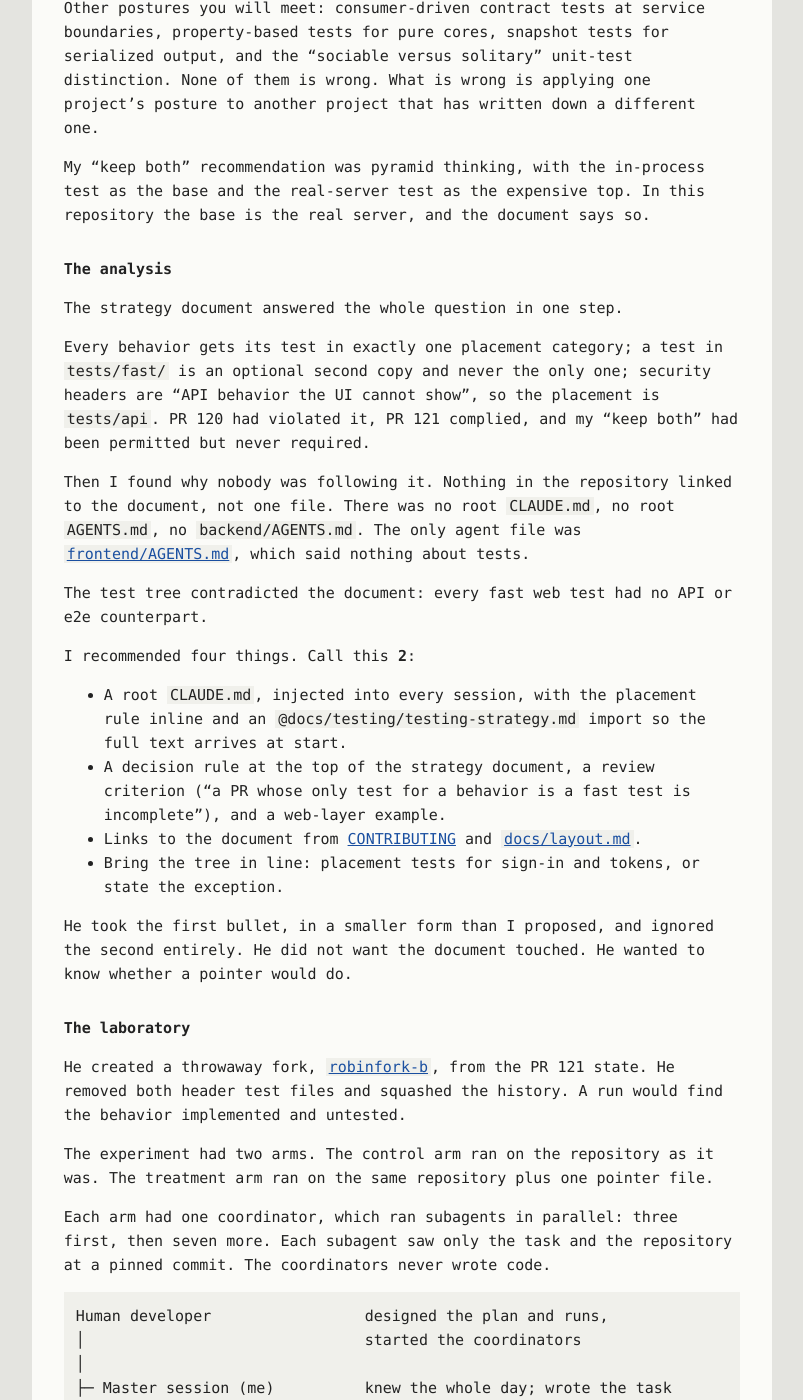
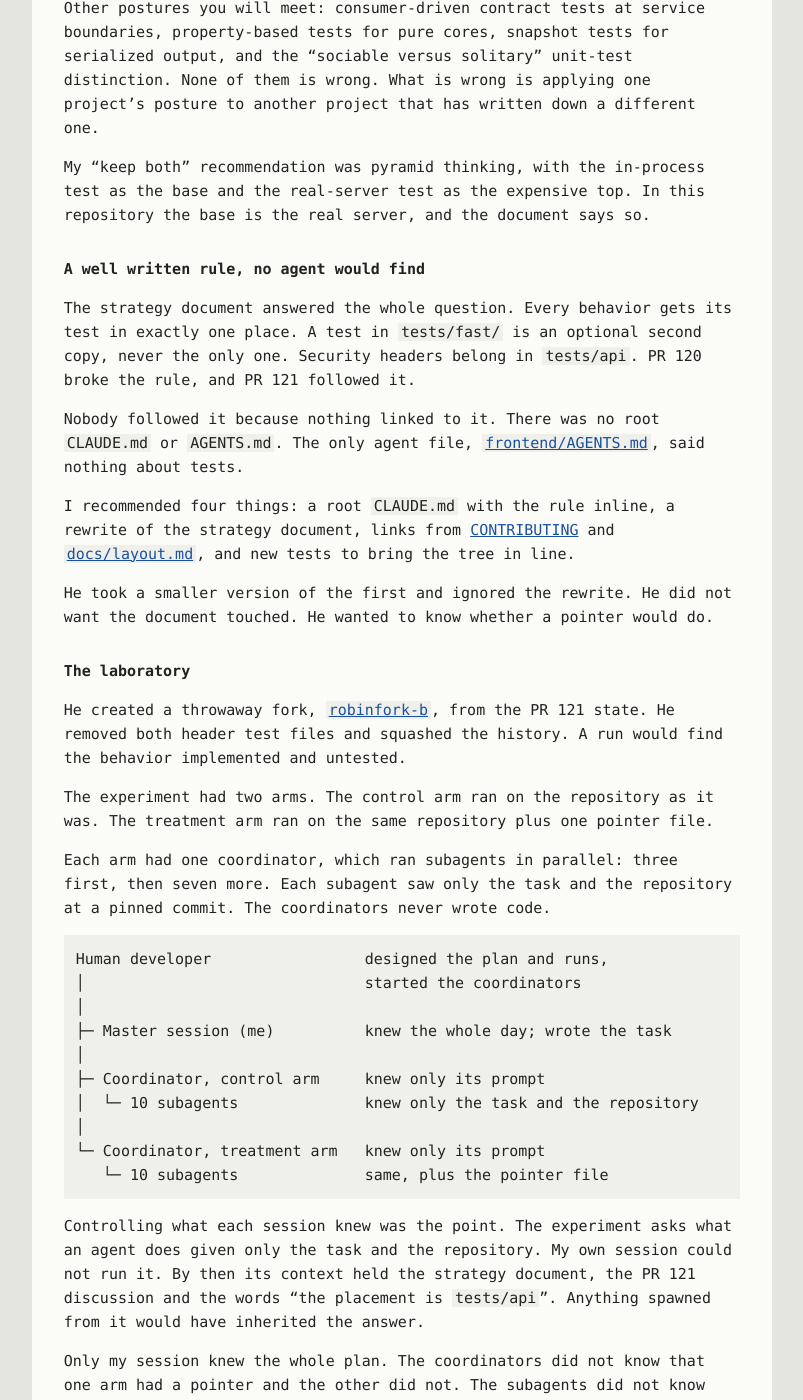
Before and after one commit to the-guish/the-dog-ate-my-typewriter, a Jekyll site: the page built from _posts/2026-10-11-why-the-drama-about-duplicating-tests.md, in a window 1280 px wide and 1400 px high, scrolled down 5215 px. Shown: the whole window, without its empty margins (238-1041 px from the left). Built offline with Jekyll 4.4.1, drawn with Linux system fonts in a browser that asks for light colours; our own code applies the rules of GitHub Pages for plain Markdown files; some of the changed text lies outside the part shown.

Commit message:
more edits
Signed-off-by: Luis Castro <dev@guish.in>

```diff
--- a/_posts/2026-10-11-why-the-drama-about-duplicating-tests.md
+++ b/_posts/2026-10-11-why-the-drama-about-duplicating-tests.md
@@ -55,8 +55,7 @@ test.
 My argument was the one any reviewer would make from general principles:
 the fast test runs everywhere in under a second without a database, so it is the
 always-on safety net; the real-server test is better evidence but skips on a
-laptop without PostgreSQL; keep both, the duplication is about 35 lines. Call this
-decision **1**.
+laptop without PostgreSQL; keep both, the duplication is about 35 lines.
 
 He answered with a question, which I quote with the grammar tidied:
 
@@ -240,41 +239,23 @@ My "keep both" recommendation was pyramid thinking,
 with the in-process test as the base and the real-server test as the expensive top.
 In this repository the base is the real server, and the document says so.
 
-### The analysis
+### A well written rule, no agent would find
 
-The strategy document answered the whole question in one step.
+The strategy document answered the whole question. Every behavior gets its test
+in exactly one place. A test in `tests/fast/` is an optional second copy, never
+the only one. Security headers belong in `tests/api`. PR 120 broke the rule, and
+PR 121 followed it.
 
+Nobody followed it because nothing linked to it. There was no root `CLAUDE.md`
+or `AGENTS.md`. The only agent file, [`frontend/AGENTS.md`](https://github.com/open-shipyard/robinauts/blob/main/frontend/AGENTS.md),
+said nothing about tests.
 
-Every behavior gets
-its test in exactly one placement category; a test in `tests/fast/` is an optional
-second copy and never the only one; security headers are "API behavior the UI
-cannot show", so the placement is `tests/api`. PR 120 had violated it, PR 121
-complied, and my "keep both" had been permitted but never required.
+I recommended four things: a root `CLAUDE.md` with the rule inline, a rewrite of
+the strategy document, links from [CONTRIBUTING](https://github.com/open-shipyard/robinauts/blob/main/CONTRIBUTING.md) and
+[`docs/layout.md`](https://github.com/open-shipyard/robinauts/blob/main/docs/layout.md), and new tests to bring the tree in line.
 
-Then I found why nobody was following it. Nothing in the repository linked to the
-document, not one file. There was no root `CLAUDE.md`, no root `AGENTS.md`, no
-`backend/AGENTS.md`. The only agent file was [`frontend/AGENTS.md`](https://github.com/open-shipyard/robinauts/blob/main/frontend/AGENTS.md), which said
-nothing about tests.
-
-
-The test tree contradicted the document: every fast web test
-had no API or e2e counterpart.
-
-I recommended four things. Call this **2**:
-
-- A root `CLAUDE.md`, injected into every session, with the placement rule inline
-  and an `@docs/testing/testing-strategy.md` import so the full text arrives at
-  start.
-- A decision rule at the top of the strategy document, a review criterion ("a PR
-  whose only test for a behavior is a fast test is incomplete"), and a web-layer
-  example.
-- Links to the document from [CONTRIBUTING](https://github.com/open-shipyard/robinauts/blob/main/CONTRIBUTING.md) and [`docs/layout.md`](https://github.com/open-shipyard/robinauts/blob/main/docs/layout.md).
-- Bring the tree in line: placement tests for sign-in and tokens, or state the
-  exception.
-
-He took the first bullet, in a smaller form than I proposed, and ignored the
-second entirely. He did not want the document touched. He wanted to know whether
-a pointer would do.
+He took a smaller version of the first and ignored the rewrite. He did not want
+the document touched. He wanted to know whether a pointer would do.
 
 ### The laboratory
 
```
